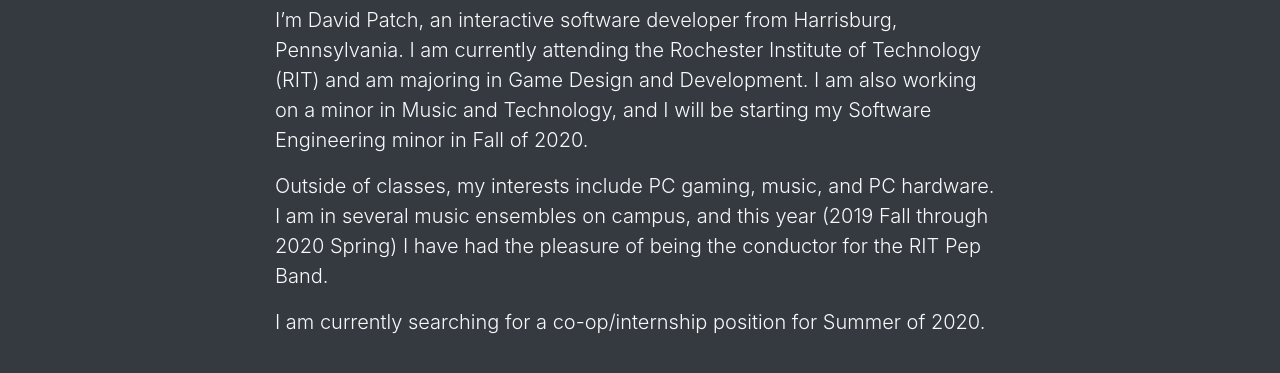
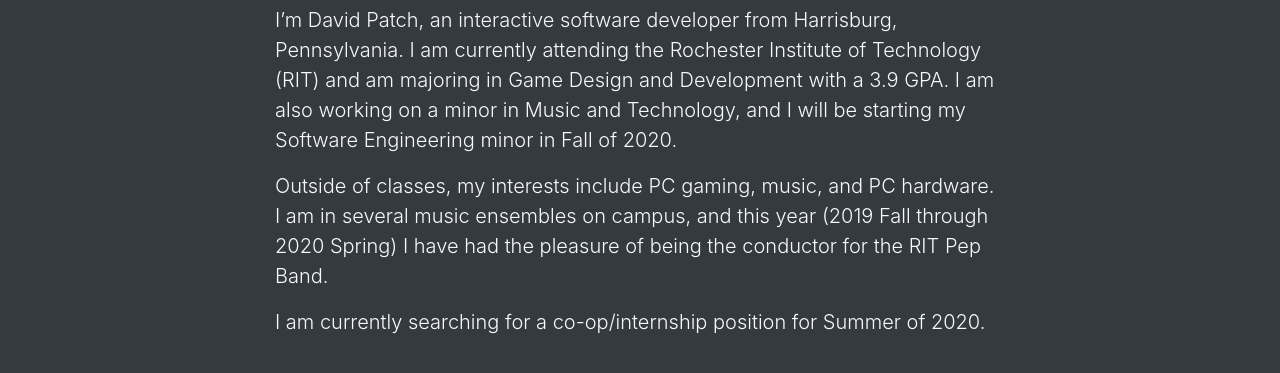
Before and after one commit to dop4398/dop4398.github.io, a website with bundled scripts: page index.html in a window 1280 px wide. Shown: the part 549-922 px from the top of the page. Built offline with nearby package versions, Linux system fonts and the light colour scheme.

Commit message:
added GPA

```diff
--- a/index.html
+++ b/index.html
@@ -62,7 +62,7 @@
         <div class="col-lg-8 mx-auto">
           <h2>About me</h2>
           <p class="lead">I’m David Patch, an interactive software developer from Harrisburg, Pennsylvania.
-            I am currently attending the Rochester Institute of Technology (RIT) and am majoring in Game Design and Development.
+            I am currently attending the Rochester Institute of Technology (RIT) and am majoring in Game Design and Development with a 3.9 GPA.
             I am also working on a minor in Music and Technology, and I will be starting my Software Engineering minor in Fall of 2020.</p>
             <p class="lead">Outside of classes, my interests include PC gaming, music, and PC hardware.
             I am in several music ensembles on campus, and this year (2019 Fall through 2020 Spring) I have had the pleasure of being the conductor for the RIT Pep Band.
```
